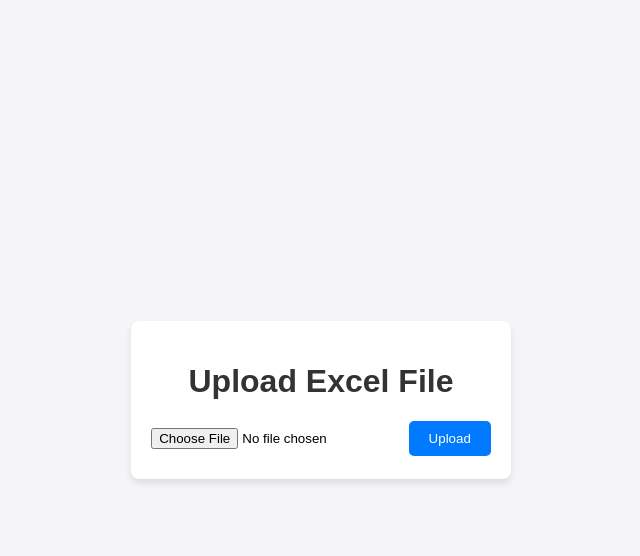
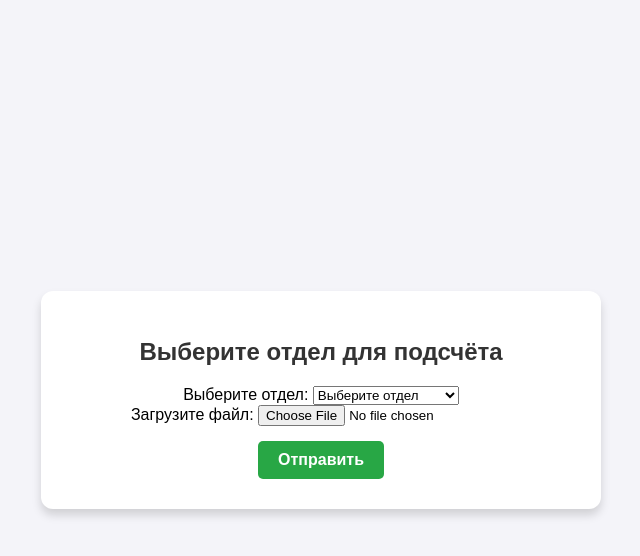
Before and after one commit to gavrushhha/cpi_sirius, a FastAPI app: page / in a window 1280 px wide. Shown: the top 556 px of the page, without its empty margins (319-959 px from the left). Run offline with FastAPI, Linux system fonts and the light colour scheme.

Commit message:
cpi update

```diff
--- a/sirius_cpi/main.py
+++ b/sirius_cpi/main.py
@@ -1,14 +1,70 @@
-from fastapi import FastAPI, File, UploadFile, Request
-import pandas as pd
-import numpy as np
+from fastapi import FastAPI, File, UploadFile, Request, Form
 from fastapi.responses import FileResponse, HTMLResponse
 from fastapi.staticfiles import StaticFiles
 from fastapi.templating import Jinja2Templates
+import pandas as pd
+import numpy as np
 import os
 
 app = FastAPI()
+
 app.mount("/static", StaticFiles(directory="static"), name="static")
+
 templates = Jinja2Templates(directory="templates")
+
+department_question_weights = {
+    "Контрактные услуги": {
+        "Соответствует ли результат проведения работ/услуг по договору вашим ожиданиям?": 20,
+        "Соответствует ли срок проведения работ/услуг по договору вашим ожиданиям?": 15,
+        "Соответствует ли стоимость работ/услуг по договору вашим ожиданиям?": 15,
+        "Как вы оцениваете качество административной поддержки по договору?": 15,
+        "Соответствует ли срок согласования договора ожидаемому?": 15,
+        "Соответствует ли уровень компетенций специалистов-исследователей ожидаемому?": 20,
+    },
+    "ДПО": {
+        "Соответствует ли программа образовательного модуля вашим ожиданиям?": 25,
+        "Соответствует ли уровень компетенций преподавателей программы ожидаемому?": 25,
+        "Оцените программу курса по критериям [Полезность информации]": 5,
+        "Оцените программу курса по критериям [Сложность программы]": 5,
+        "Оцените программу курса по критериям [Доступность изложения материала]": 5,
+        "Оцените программу курса по критериям [Соотношение теории и практики]": 5,
+        "Оцените программу курса по критериям [Полезность практических занятий]": 5,
+        "Оцените программу курса по критериям [Полнота и доступность ответов на вопросы аудитории]": 5,
+        "Оцените организационное сопровождение программы [Информационное сопровождение до начала и в течение программы организаторами]": 5,
+        "Оцените организационное сопровождение программы [Материально-техническое обеспечение]": 5,
+        "Оцените организационное сопровождение программы [Проживание]": 5,
+        "Оцените организационное сопровождение программы [Питание]": 5,
+    },
+    "ЕН": {
+        "Как вы оцениваете время выполнения запросов?": 30,
+        "Как вы оцениваете оснащенность предоставленной зоны?": 20,
+        "Как вы оцениваете качество взаимодействия (телефон, e-mail, лично) и консультаций по работе?": 30,
+        "Какая в целом ваша оценка работы подразделения?": 20,
+    },
+    "ИТО": {
+        "Как вы оцениваете проведение пуско-наладочных работ? [Качество]": 7.5,
+        "Как вы оцениваете проведение пуско-наладочных работ? [Сроки]": 7.5,
+        "Как вы оцениваете проведение планового технического обслуживания оборудования? [Качество]": 7.5,
+        "Как вы оцениваете проведение планового технического обслуживания оборудования? [Сроки]": 7.5,
+        "Как вы оцениваете проведение ремонта оборудования? [Качество]": 7.5,
+        "Как вы оцениваете проведение ремонта оборудования? [Сроки]": 7.5,
+        "Как вы оцениваете метрологическое обеспечение оборудования (поверка, аттестация)? [Качество]": 7.5,
+        "Как вы оцениваете метрологическое обеспечение оборудования (поверка, аттестация)? [Сроки]": 7.5,
+        "Как вы оцениваете снабжение медицинскими газами и криожидкостями? [Качество]": 5,
+        "Как вы оцениваете снабжение медицинскими газами и криожидкостями? [Сроки]": 5,
+        "Как вы оцениваете информационную систему подачи заявок ServiceDesk 'Сервис лабораторного оборудования' для обращений в инженерно-технический отдел?": 10,
+        "Какая в целом ваша оценка работы подразделения?": 20,
+    },
+    "Ресурсные центры": {
+        "Как вы оцениваете качество/достоверность предоставляемых результатов?": 25,
+        "Как вы оцениваете время выполнения сервисных услуг?": 25,
+        "Как вы оцениваете консультации по профильным (профессиональным) вопросам?": 10,
+        "Как вы оцениваете качество взаимодействия (телефон, e-mail, лично)?": 10,
+        "Как вы оцениваете понятность/полезность выдаваемой интерпретации или отчетов?": 10,
+        "Как вы оцениваете объем оказываемых услуг (оснащенность)?": 5,
+        "Какая в целом ваша оценка работы подразделения?": 15,
+    },
+}
 
 score_mapping = {
     "Не соответствует ожиданиям": 0,
@@ -21,81 +77,67 @@ score_mapping = {
     "Не взаимодействовал(-а)": np.nan
 }
 
-question_weights = {
-    "Как вы оцениваете качество/достоверность предоставляемых результатов?": 25,
-    "Как вы оцениваете время выполнения сервисных услуг?": 25,
-    "Как вы оцениваете консультации по профильным (профессиональным) вопросам?": 10,
-    "Как вы оцениваете качество взаимодействия (телефон, e-mail, лично)?": 10,
-    "Как вы оцениваете понятность/полезность выдаваемой интерпретации или отчетов?": 10,
-    "Как вы оцениваете объем оказываемых услуг (оснащенность)?": 5,
-    "Какая в целом ваша оценка работы подразделения?": 15
-}
+@app.get("/", response_class=HTMLResponse)
+async def department_selection(request: Request):
+    departments = list(department_question_weights.keys())
+    return templates.TemplateResponse("department_selection.html", {"request": request, "departments": departments})
 
-@app.get("/", response_class=HTMLResponse)
-async def upload_page(request: Request):
-    return templates.TemplateResponse("upload.html", {"request": request})
+@app.get("/department/{department_name}/", response_class=HTMLResponse)
+async def department_page(request: Request, department_name: str):
+    return templates.TemplateResponse("upload.html", {"request": request, "department": department_name})
 
 @app.post("/process-file/")
-async def process_file(file: UploadFile = File(...)):
+async def process_file(file: UploadFile = File(...), department: str = Form(...)):
     try:
         input_df = pd.read_excel(file.file)
     except Exception as e:
         return {"error": "Invalid file format or content", "details": str(e)}
 
     input_df.columns = input_df.columns.str.strip()
-    available_columns = input_df.columns.tolist()
-    print(f"Available columns: {available_columns}")
 
+    if department not in department_question_weights:
+        return {"error": f"Unknown department: {department}"}
+
+    question_weights = department_question_weights[department]
     question_columns = [col for col in input_df.columns if col in question_weights]
-    print(f"Question columns: {question_columns}")
 
     if not question_columns:
         return {
             "error": "No valid question columns found in input data",
-            "available_columns": available_columns
+            "available_columns": input_df.columns.tolist()
         }
+
     processed_rows = []
     for col in question_columns:
         temp_df = input_df[[col]].copy()
         temp_df.rename(columns={col: "оценка"}, inplace=True)
         temp_df["Вопрос"] = col
         temp_df["Вес"] = question_weights.get(col, 0)
-        print(f"Processed data for {col}:")
-        print(temp_df.head())
         temp_df["оценка"] = temp_df["оценка"].replace(score_mapping)
         temp_df["оценка"].fillna(0, inplace=True)
         processed_rows.append(temp_df)
+
     if not processed_rows:
         return {"error": "No valid data to process"}
 
     processed_df = pd.concat(processed_rows, ignore_index=True)
-    print("Processed DataFrame before grouping:")
-    print(processed_df.head())
-    try:
-        average_df = processed_df.groupby("Вопрос", as_index=False).agg({
-            "оценка": "mean",
-            "Вес": "first"
-        })
-    except KeyError as e:
-        return {"error": f"Missing required column in input data: {e}"}
-    print("Grouped data:")
-    print(average_df)
-
+    average_df = processed_df.groupby("Вопрос", as_index=False).agg({
+        "оценка": "mean",
+        "Вес": "first"
+    })
     average_df['оценка с учетом веса, %'] = (
         average_df['оценка'] * average_df['Вес'] / 100
     ).round(1)
 
     overall_score = average_df['оценка с учетом веса, %'].sum().round(1)
     summary_row = {
-        "Вопрос": "Итоговая оценка",
+        "Вопрос": f"Итоговая оценка для отдела: {department}" if department else "Итоговая оценка",
         "оценка с учетом веса, %": overall_score,
         "оценка": np.nan,
         "Вес": np.nan
     }
     average_df = pd.concat([average_df, pd.DataFrame([summary_row])], ignore_index=True)
-    print("Final DataFrame with overall score:")
-    print(average_df)
-    output_file = "processed_data.xlsx"
+    output_file = f"{department}_processed_data.xlsx" if department else "processed_data.xlsx"
     average_df.to_excel(output_file, index=False)
 
     return FileResponse(output_file, media_type='application/vnd.openxmlformats-officedocument.spreadsheetml.sheet', filename=output_file)
--- a/sirius_cpi/static/styles.css
+++ b/sirius_cpi/static/styles.css
@@ -1,3 +1,4 @@
+/* Общий стиль */
 body {
     font-family: Arial, sans-serif;
     background-color: #f4f4f9;
@@ -8,30 +9,80 @@ body {
     align-items: center;
     height: 100vh;
 }
+
+/* Контейнер для контента */
 .container {
     text-align: center;
     background: white;
-    padding: 20px;
-    border-radius: 8px;
-    box-shadow: 0 4px 6px rgba(0, 0, 0, 0.1);
+    padding: 30px;
+    border-radius: 12px;
+    box-shadow: 0 6px 10px rgba(0, 0, 0, 0.15);
+    max-width: 500px;
+    width: 100%;
 }
+
+/* Заголовок */
 h1 {
     color: #333;
+    font-size: 24px;
+    margin-bottom: 20px;
 }
+
+/* Список кнопок выбора отдела */
+ul {
+    list-style-type: none;
+    padding: 0;
+    margin: 20px 0;
+}
+
+ul li {
+    margin: 10px 0;
+}
+
+a {
+    text-decoration: none;
+    display: inline-block;
+    background-color: #007BFF;
+    color: white;
+    padding: 10px 20px;
+    border-radius: 5px;
+    font-size: 16px;
+    font-weight: bold;
+    transition: background-color 0.3s;
+}
+
+a:hover {
+    background-color: #0056b3;
+}
+
+/* Форма загрузки файла */
 form {
     margin-top: 20px;
 }
+
 input[type="file"] {
-    margin-bottom: 10px;
+    margin-bottom: 15px;
 }
+
 button {
-    background-color: #007BFF;
+    background-color: #28a745;
     color: white;
     padding: 10px 20px;
     border: none;
     border-radius: 5px;
     cursor: pointer;
+    font-size: 16px;
+    font-weight: bold;
+    transition: background-color 0.3s;
 }
+
 button:hover {
-    background-color: #0056b3;
+    background-color: #218838;
 }
+
+/* Информация о выбранном отделе */
+.department-info {
+    color: #555;
+    font-size: 18px;
+    margin-top: 10px;
+}
--- /dev/null
+++ b/sirius_cpi/templates/department_selection.html
@@ -0,0 +1,32 @@
+<!DOCTYPE html>
+<html lang="ru">
+<head>
+    <meta charset="UTF-8">
+    <meta name="viewport" content="width=device-width, initial-scale=1.0">
+    <title>Выбор отдела</title>
+    <link rel="stylesheet" href="/static/styles.css">
+</head>
+<body>
+    <div class="container">
+        <h1>Выберите отдел для подсчёта</h1>
+        <form action="/process-file/" method="post" enctype="multipart/form-data">
+            <div>
+                <label for="department">Выберите отдел:</label>
+                <select name="department" id="department" required>
+                    <option value="" disabled selected>Выберите отдел</option>
+                    {% for department in departments %}
+                        <option value="{{ department }}">{{ department }}</option>
+                    {% endfor %}
+                </select>
+            </div>
+            <div>
+                <label for="file">Загрузите файл:</label>
+                <input type="file" id="file" name="file" accept=".xlsx" required>
+            </div>
+            <div>
+                <button type="submit">Отправить</button>
+            </div>
+        </form>
+    </div>
+</body>
+</html>
--- a/sirius_cpi/templates/upload.html
+++ b/sirius_cpi/templates/upload.html
@@ -3,15 +3,17 @@
 <head>
     <meta charset="UTF-8">
     <meta name="viewport" content="width=device-width, initial-scale=1.0">
-    <title>Upload File</title>
+    <title>Загрузка файла</title>
     <link rel="stylesheet" href="/static/styles.css">
 </head>
 <body>
     <div class="container">
-        <h1>Upload Excel File</h1>
+        <h1>Загрузка файла для подсчёта</h1>
+        <p class="department-info">Отдел: {{ department }}</p>
         <form action="/process-file/" method="post" enctype="multipart/form-data">
-            <input type="file" name="file" accept=".xlsx" required>
-            <button type="submit">Upload</button>
+            <input type="file" name="file" required>
+            <input type="hidden" name="department" value="{{ department }}">
+            <button type="submit">Отправить</button>
         </form>
     </div>
 </body>
```
Also changed, not shown: 12 other files.
